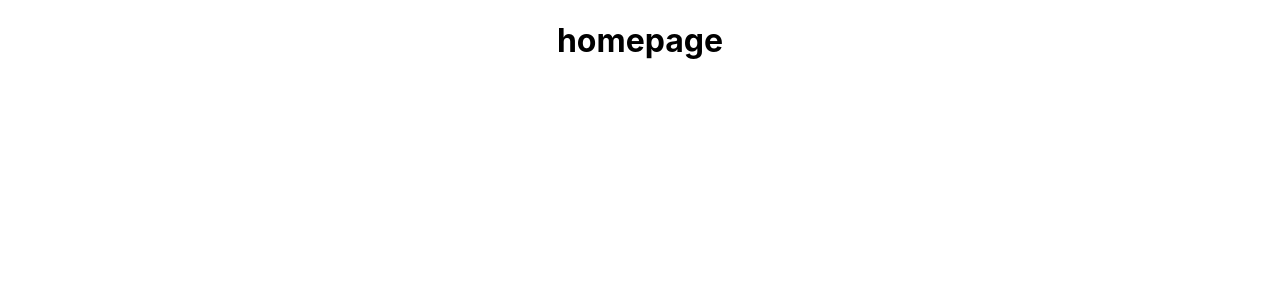
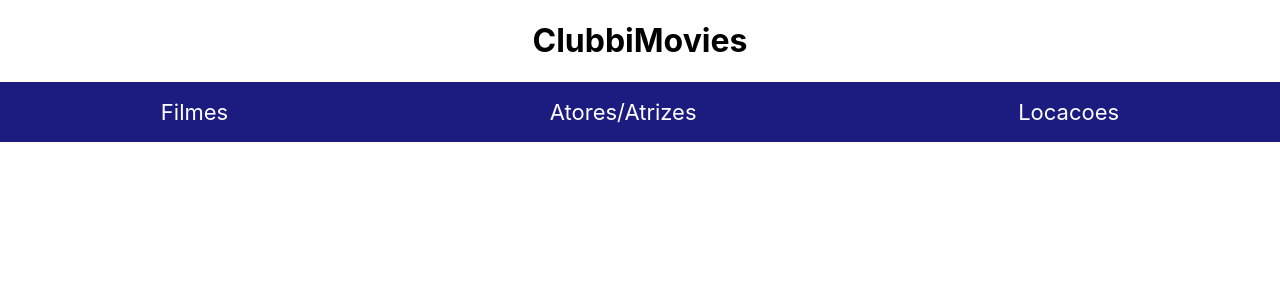
Before and after one commit to kerleypablo/clubbiMovies, a React (Create React App) app: page / in a window 1280 px wide. Shown: the top 300 px of the page. Built offline with nearby package versions, Linux system fonts and the light colour scheme.

Commit message:
feat: criado componente  header

```diff
--- a/src/App.js
+++ b/src/App.js
@@ -8,6 +8,9 @@ function App() {
       <div className="App">
         <Switch>
           <Route exact path="/" element={<Homepage />} />
+          <Route exact path="/filmes" element={' '} />
+          <Route exact path="/atores" element={' '} />
+          <Route exact path="/locacao" element={' '} />
         </Switch>
       </div>
     </BrowserRouter>
--- /dev/null
+++ b/src/Components/Header.js
@@ -0,0 +1,15 @@
+import React from 'react';
+import { Link } from 'react-router-dom';
+import './Styles/Header.css';
+
+export default function Header() {
+  return (
+    <header>
+      <div className="header_boxLink">
+        <Link className="header_link" to="filmes">Filmes</Link>
+        <Link className="header_link" to="atores">Atores/Atrizes</Link>
+        <Link className="header_link" to="filmes">Locacoes</Link>
+      </div>
+    </header>
+  );
+}
--- /dev/null
+++ b/src/Components/Styles/Header.css
@@ -0,0 +1,23 @@
+header {
+ background-color: rgb(28, 28, 128);
+ height: 60px;
+ width: 100vw;
+}
+
+.header_boxLink {
+ display: flex;
+ justify-content: space-around;
+ align-items: center;
+ height: 100%;
+}
+
+.header_link {
+ color: white;
+ font-size: 22px;
+ text-decoration: none;
+ transition: 1s;
+}
+
+.header_link:hover {
+  color: rgb(185, 6, 6);
+}
--- a/src/page/HomePage.js
+++ b/src/page/HomePage.js
@@ -1,9 +1,11 @@
 import React from 'react';
+import Header from '../Components/Header';
 
 export default function Homepage() {
   return (
     <div>
-      <h1>homepage</h1>
+      <h1>ClubbiMovies</h1>
+      <Header />
     </div>
   );
 }
```
